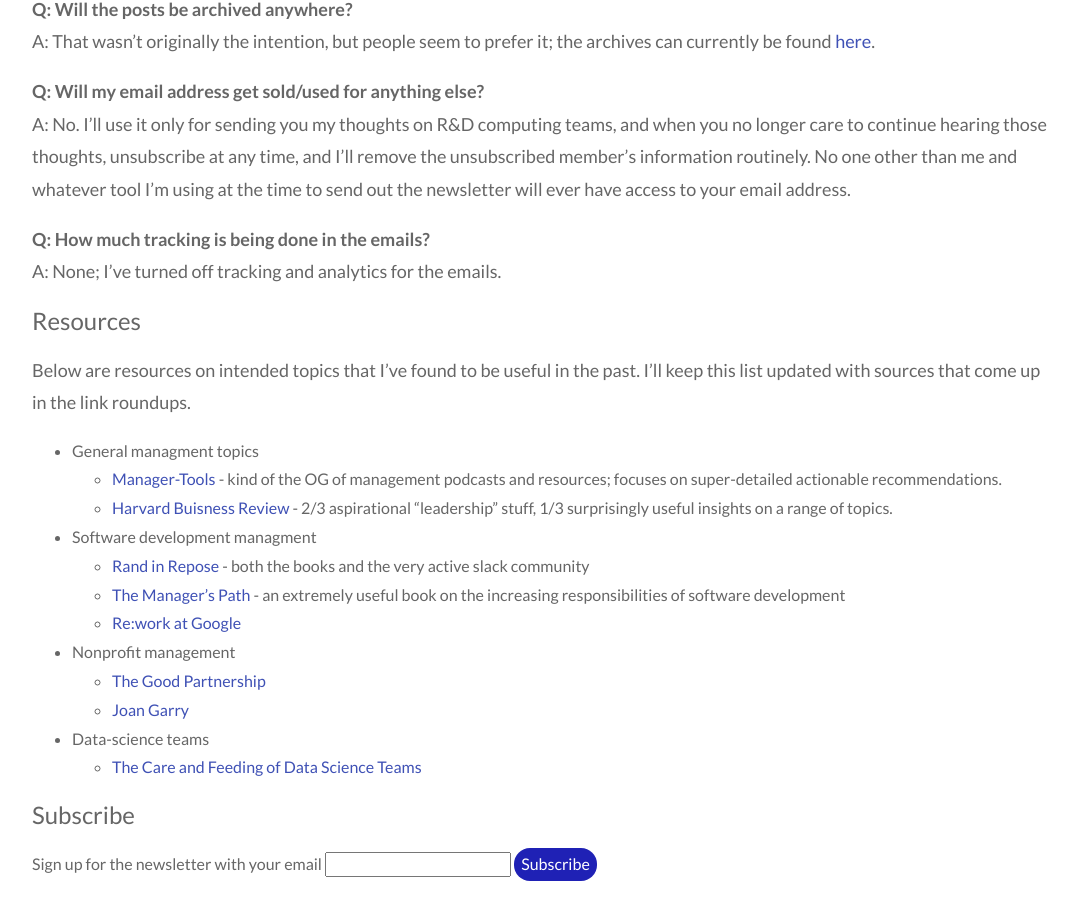
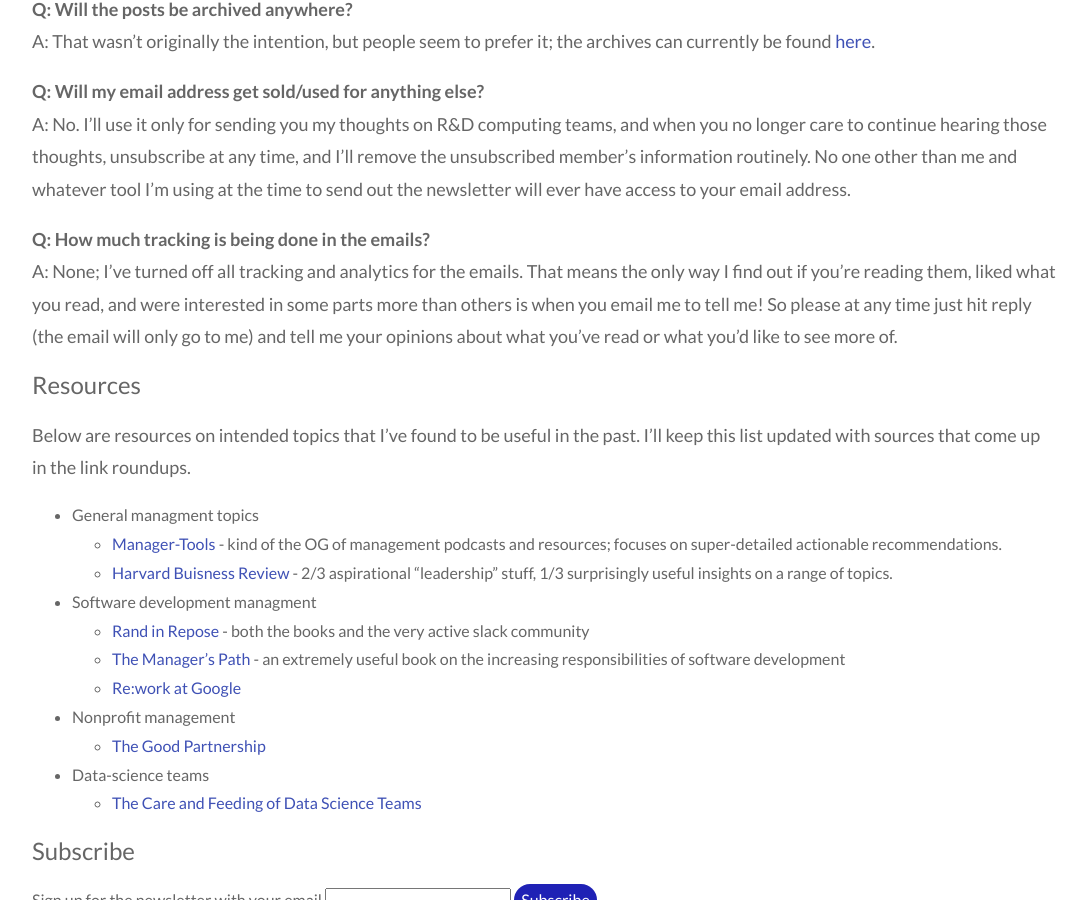
Before and after one commit to ljdursi/dursi-blog, a Jekyll site: the page built from newsletter.md, in a window 1280 px wide and 900 px high, scrolled down 2084 px. Shown: the whole window, without its empty margins (96-1182 px from the left). Built offline with Jekyll 4.4.1, drawn with Linux system fonts in a browser that asks for light colours; nearby versions of some CDN libraries; some of the changed text lies outside the part shown.

Commit message:
Update newsletter.md

```diff
--- a/newsletter.md
+++ b/newsletter.md
@@ -39,8 +39,8 @@
 those fields to routinely directly carry over, even if there are lessons we can
 learn from them.
 
-This is a newsletter that started in mid-Feb 2020, covering "Everything about
-research computing except the computers".  You can view previous posts [here](https://buttondown.email/ljdursi/archive/).
+This is a newsletter that started in Jan 2020, covering all aspects of managing
+research computing teams.  You can view previous posts [here](https://buttondown.email/ljdursi/archive/).
 
 ## The intended audience
 
@@ -114,7 +114,12 @@
 to your email address.
 
 **Q: How much tracking is being done in the emails?** <br/>
-A: None; I've turned off tracking and analytics for the emails.
+A: None; I've turned off all tracking and analytics for the emails.  That means
+the only way I find out if you're reading them, liked what you read, and
+were interested in some parts more than others is when you email me to
+tell me!  So please at any time just hit reply (the email will only
+go to me) and tell me your opinions about what you've read or what you'd
+like to see more of.
 
 ## Resources
 
@@ -130,7 +135,6 @@
     - [Re:work at Google](https://rework.withgoogle.com/)
 * Nonprofit management
     - [The Good Partnership](https://www.thegoodpartnership.com)
-    - [Joan Garry](https://www.joangarry.com)
 * Data-science teams
     - [The Care and Feeding of Data Science Teams](https://oreilly-ds-report.s3.amazonaws.com/Care_and_Feeding_of_Data_Scientists.pdf)
 
```
